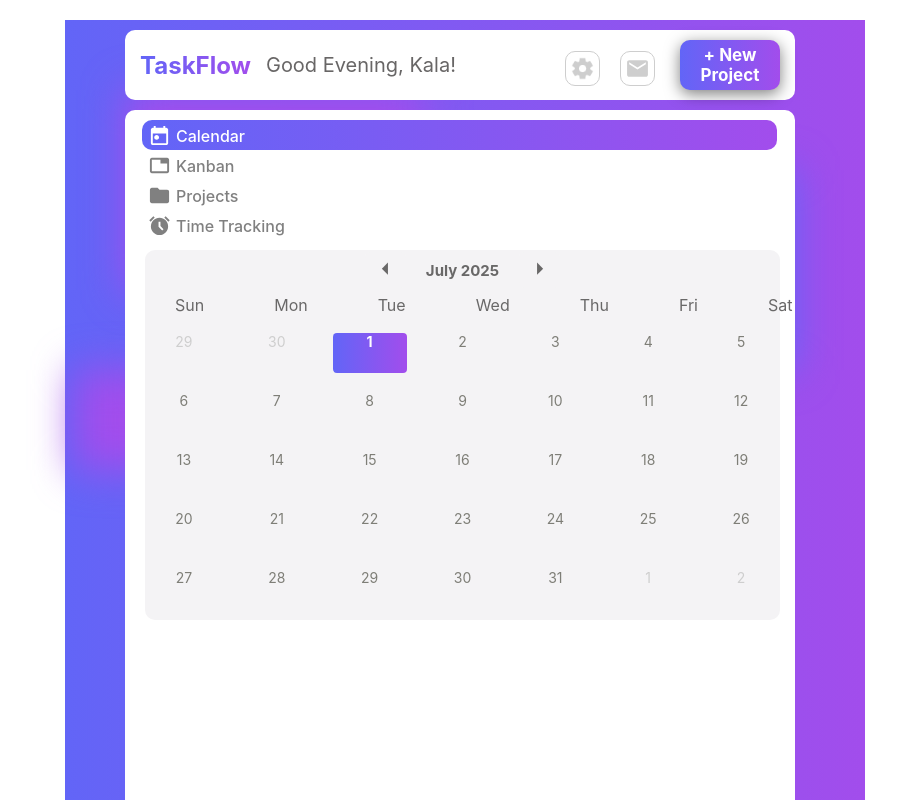
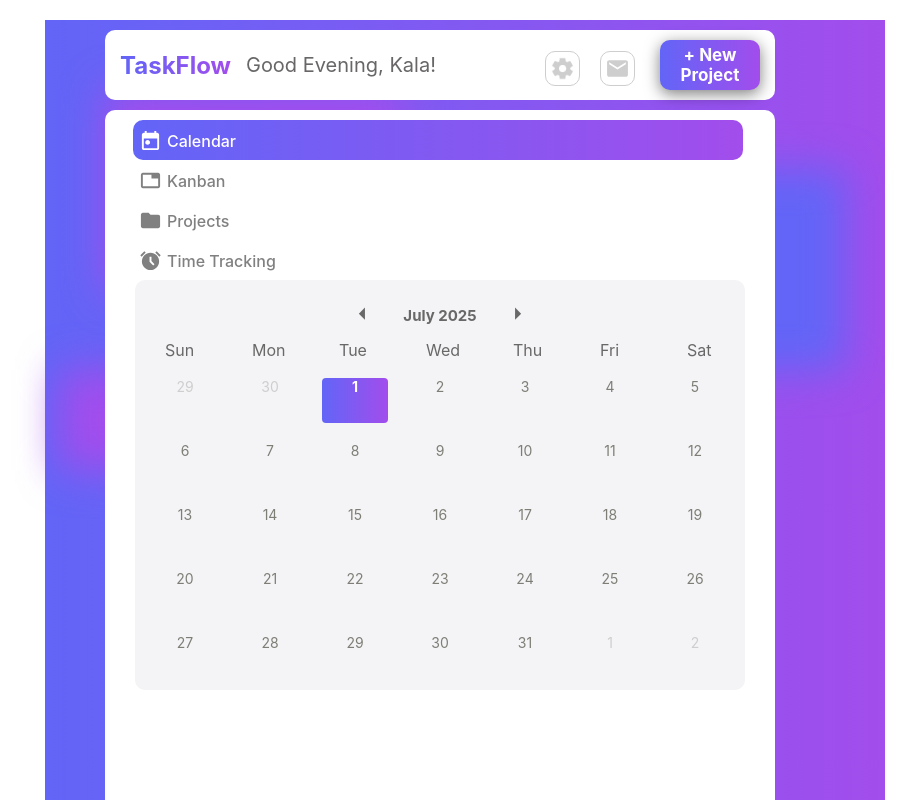
Before and after one commit to shakaylac/TaskFlow, a React (Create React App) app in the folder taskflow-app/: page / in a window 1280 px wide. Shown: the top 800 px of the page, without its empty margins (175-1091 px from the left). Built offline with nearby package versions, Linux system fonts and the light colour scheme.

Commit message:
I twicked the sizing of just about all the elements to have them mathch the figma design better.

```diff
--- a/taskflow-app/src/CSS/Calendar.css
+++ b/taskflow-app/src/CSS/Calendar.css
@@ -1,8 +1,9 @@
 .calendar-com{
-    width: 635px;
-    height: 370px;
-    margin-top: 250px;
-    margin-left: 80px;
+    width: 580px;
+    height: 380px;
+    margin-top: 280px;
+    margin-left: 90px;
+    padding: 15px;
     background-color: #F4F3F5;
     position: absolute;
     border-radius: 10px;
@@ -39,18 +40,22 @@
     background-color:#e7e7e7;
 }
 
+.weekdays {
+    margin-left: -25px;
+}
+
 ol {
     display: flex;
     list-style-type: none;
-    margin-left: -10px;
     margin-top: 5px;
-    gap: 70px;
+    gap: 57px;
 }
 
 li {
     color: #696868;
     font-family: Inter;
     font-size: 16px;
+    width: 30px;
 }
 
 .days{
@@ -64,7 +69,7 @@ li {
 }
 
 .calendar-day {
-    height: 40px;
+    height: 45px;
     display: flex;
     align-items: start;
     justify-content: center;
@@ -72,6 +77,10 @@ li {
     font-size: 14px;
     margin: 2px;
 
+}
+
+.calendar-day:hover {
+    background-color: #e2e2e2;
 }
 
 .calendar-day.other {
--- a/taskflow-app/src/CSS/Container.css
+++ b/taskflow-app/src/CSS/Container.css
@@ -3,8 +3,8 @@
     display: flex;
     background-image: linear-gradient(to right, #6265F7,#A24DEC);
     margin-top: 20px;
-    width: 750px;
-    height: 115vh;
+    width: 790px;
+    height: 120vh;
     padding-right: 50px;
     position: relative;
     z-index: 1;
@@ -45,7 +45,7 @@
     height: 200px;
     filter: blur(20px);
     position: absolute;
-    margin-left: 430px;
+    margin-left: 500px;
     margin-top: 170px;
     z-index: 2;
 }
@@ -56,7 +56,7 @@
     height: 100px;
     filter: blur(20px);
     position: absolute;
-    margin-left: 10px;
+    margin-left: 15px;
     margin-top: 370px;
     z-index: 2;
 }
@@ -143,7 +143,7 @@
 .navigation-bkg {
     background-color: #fff;
     width: 670px;
-    height: 95vh;
+    height: 102vh;
     margin-top: 110px;
     margin-left: 60px;
     border-radius: 10px;
@@ -153,15 +153,15 @@
 
 .nav-btns {
     display: grid;
-    width: 635px;
-    margin-left: 17px;
+    width: 610px;
+    margin-left: 28px;
     margin-top: 10px;
 }
 
 .calendar, .kanban, .project, .time-tracking {
     display: flex;
     align-items: center;
-    height: 30px;
+    height: 40px;
     border-radius: 10px;
     border: none;
     text-align: left;
```
